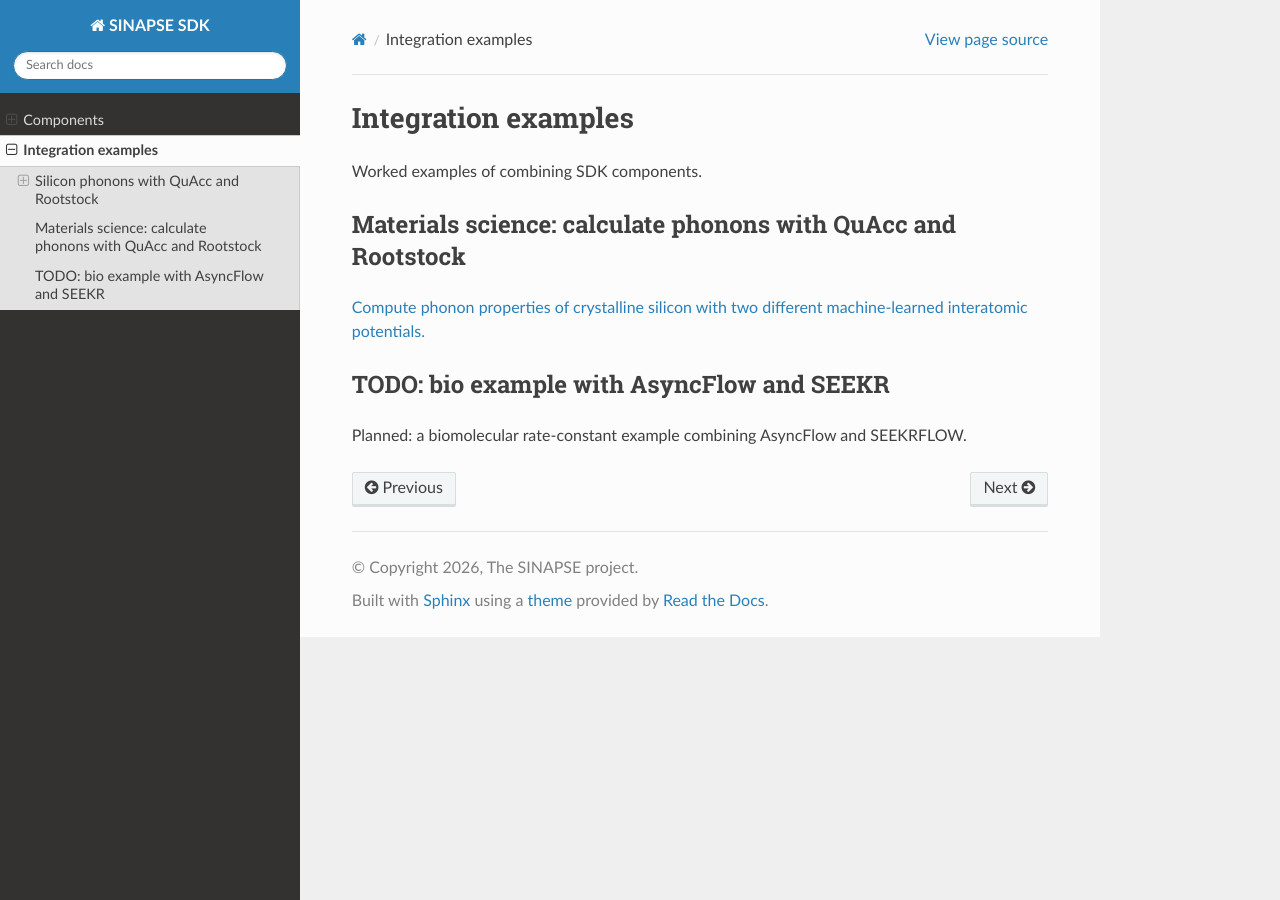
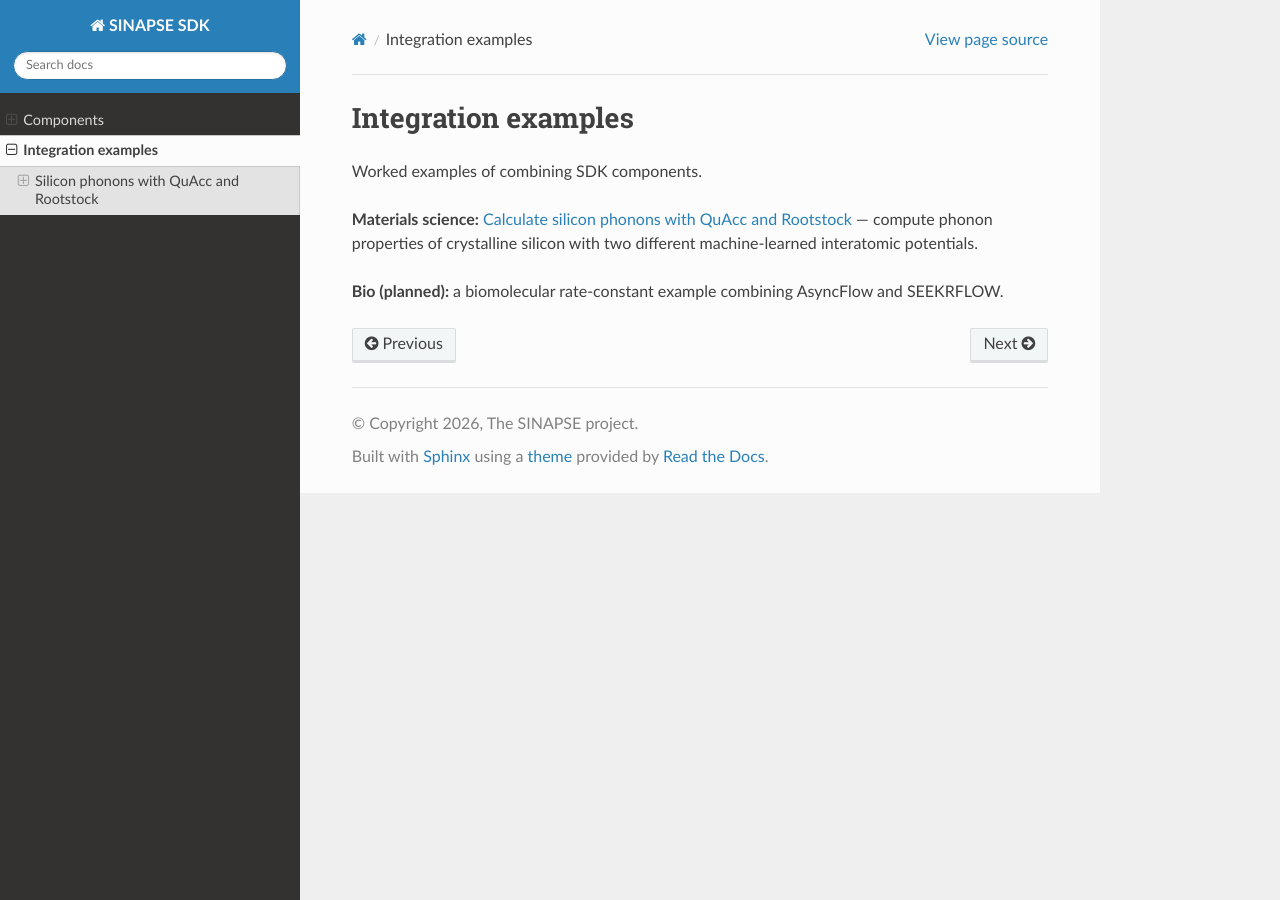
Before and after one commit to SINAPSE-NSF/sinapse-sdk, a Sphinx documentation site: the page built from docs/examples.md, in a window 1280 px wide. Built offline with Sphinx 7.4.7 and the Read the Docs theme 3.1.0, drawn with Linux system fonts in a browser that asks for light colours.

Commit message:
fix docs sidebar

````diff
--- a/docs/examples.md
+++ b/docs/examples.md
@@ -8,11 +8,10 @@ Worked examples of combining SDK components.
 Silicon phonons with QuAcc and Rootstock <quacc-rootstock-phonons/index>
 ```
 
-## Materials science: calculate phonons with QuAcc and Rootstock
+**Materials science:** [Calculate silicon phonons with QuAcc and
+Rootstock](quacc-rootstock-phonons/index.md) — compute phonon
+properties of crystalline silicon with two different machine-learned
+interatomic potentials.
 
-[Compute phonon properties of crystalline silicon with two different machine-learned interatomic potentials.](quacc-rootstock-phonons/index.md)
-
-## TODO: bio example with AsyncFlow and SEEKR
-
-Planned: a biomolecular rate-constant example combining AsyncFlow and
-SEEKRFLOW.
+**Bio (planned):** a biomolecular rate-constant example combining
+AsyncFlow and SEEKRFLOW.
````
